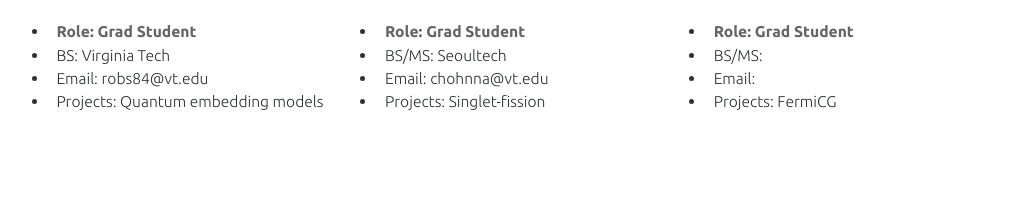
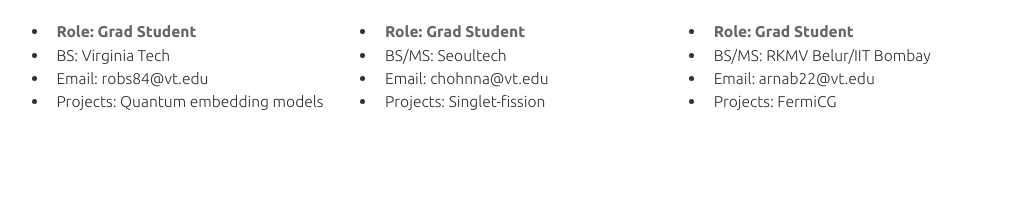
Before and after one commit to nmayhall-vt/group_website, a plain HTML site: page people.html in a window 1280 px wide. Shown: the part 2449-2646 px from the top of the page, without its empty margins (127-1151 px from the left). Drawn offline with Linux system fonts and the light colour scheme.

Commit message:
Info updated arnab

```diff
--- a/people.html
+++ b/people.html
@@ -178,8 +178,8 @@
 						<h5>
 						<ul>
 							<li> <b>Role: Grad Student</b></li>
-							<li> BS/MS:  </li>
-							<li> Email: </li>
+							<li> BS/MS: RKMV Belur/IIT Bombay </li>
+							<li> Email: arnab22@vt.edu</li>
 							<li> Projects: FermiCG
 						</ul></p><br>
 						</h5>
```
